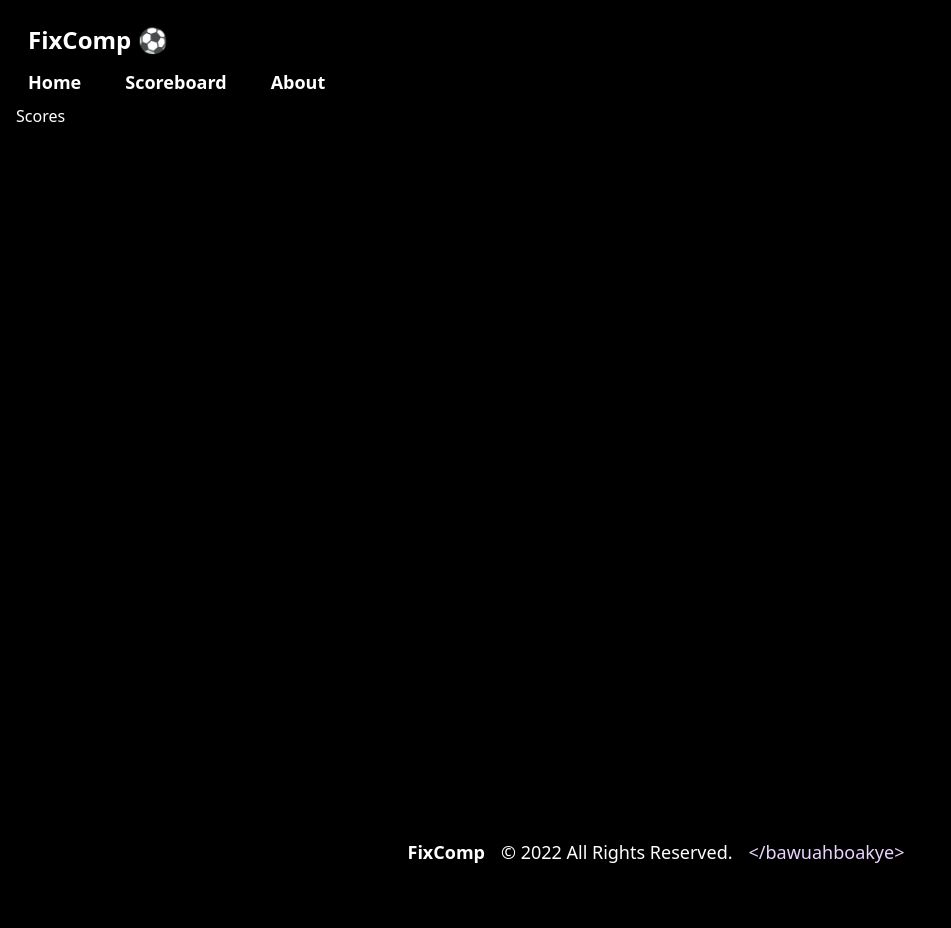
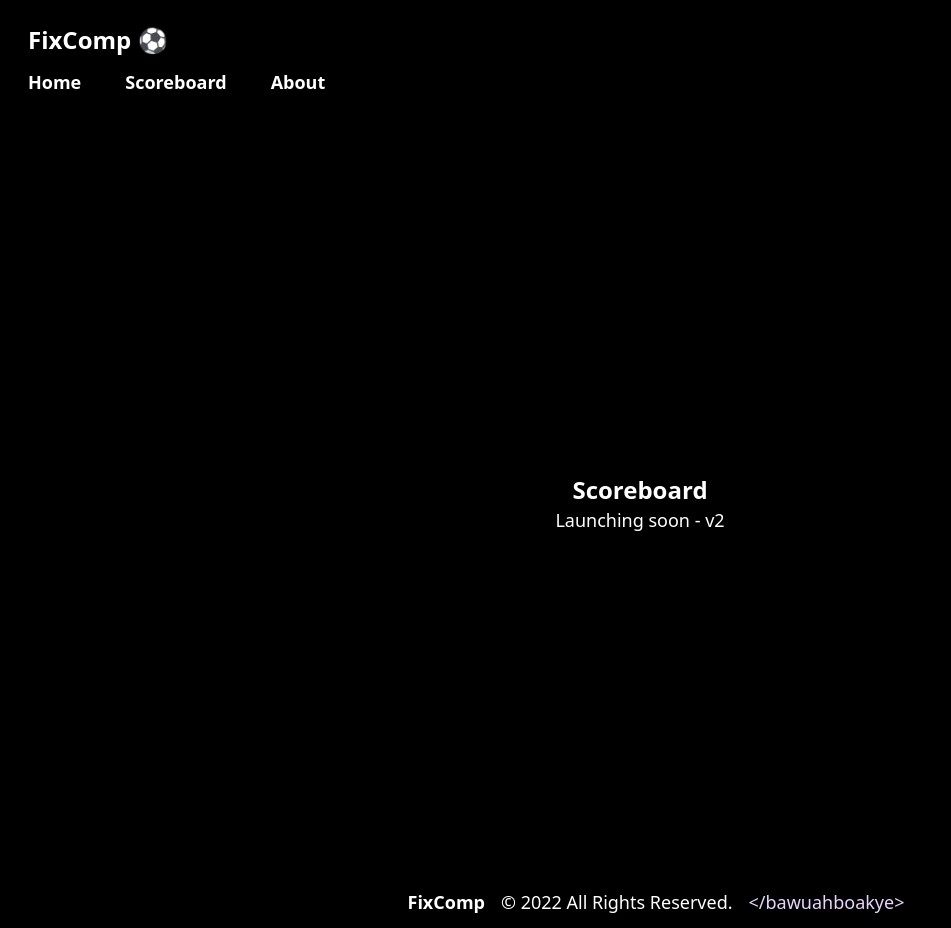
Before and after one commit to koobawuah/premleague, a Next.js app: page /scoreboard in a window 1280 px wide. Shown: the whole page, without its empty margins (0-951 px from the left). Before the commit the page ends 878 px from the top, so only its background shows below. Built offline with nearby package versions, Linux system fonts and the light colour scheme.

Commit message:
feat: added title, meta and Google Adsense script tags to enable ads. Added notice for v2 launching soon.

```diff
--- a/pages/scoreboard.js
+++ b/pages/scoreboard.js
@@ -1,10 +1,17 @@
+import Head from "next/head";
 import { Layout } from "../components";
 
 const Scoreboard = () => {
   return (
     <Layout>
-      <div className="h-[750px]">
-        <h2> Scores </h2>
+      <Head>
+        <title>Scoreboard - FixComp | Fixtures Analyzer </title>
+        <script async src="https://pagead2.googlesyndication.com/pagead/js/adsbygoogle.js?client=ca-pub-3573939675911361"
+     crossOrigin="anonymous"></script>
+      </Head>
+      <div className="w-full h-[800px] flex flex-col justify-center items-center">
+        <h2 className="text-2xl text-white font-bold"> Scoreboard </h2>
+        <p className="text-lg text-white font-normal"> Launching soon - v2</p>
       </div>
     </Layout>
   );
```
